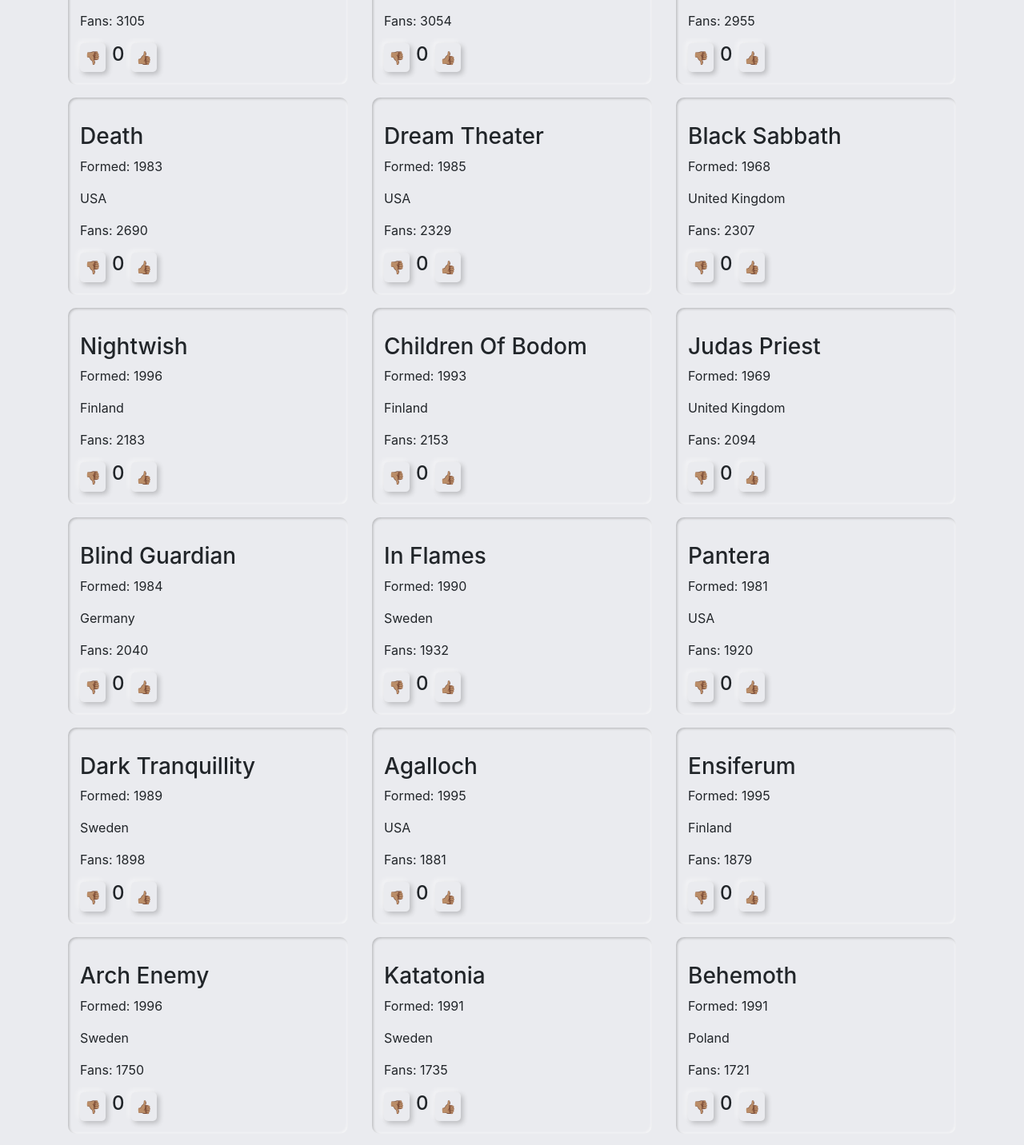
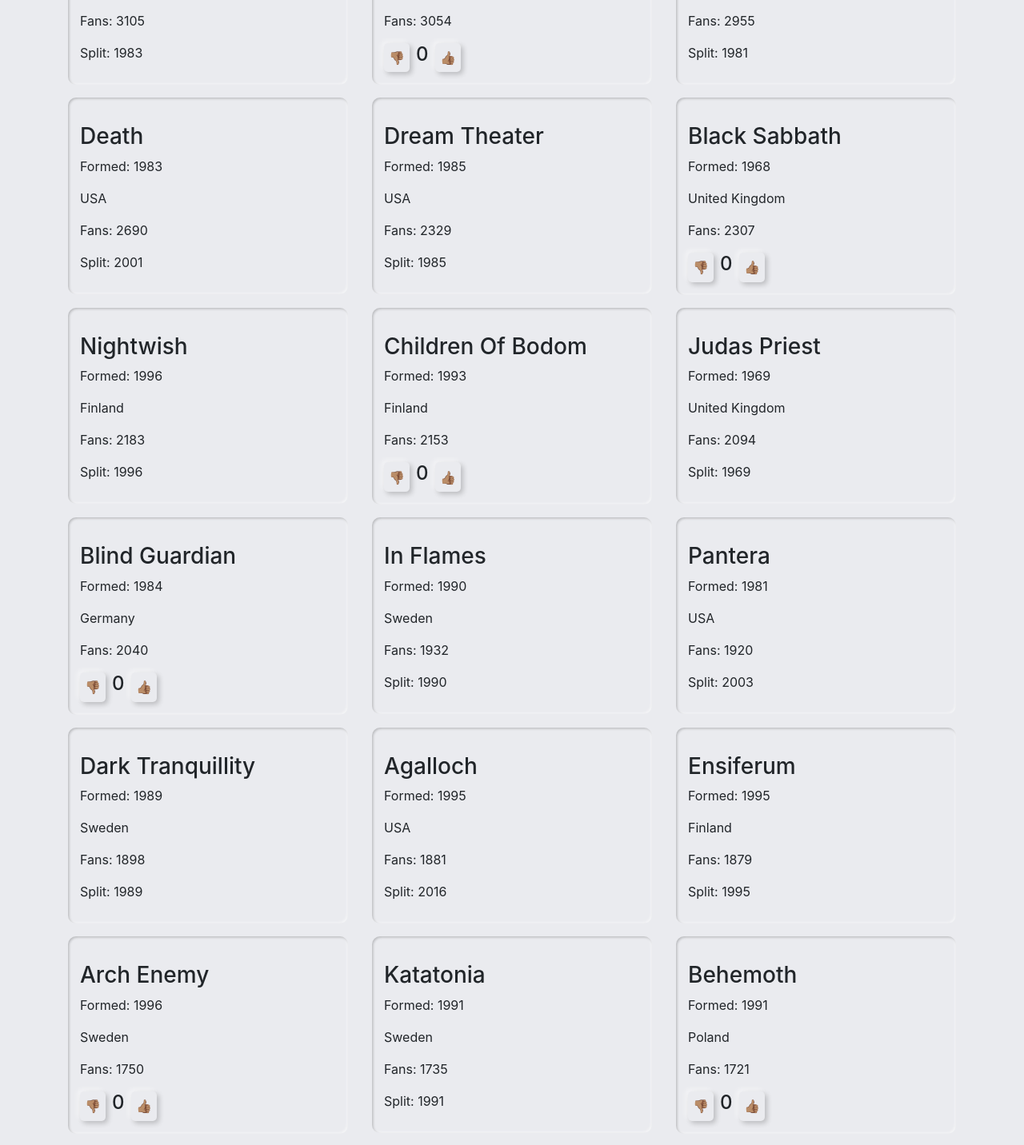
Before and after one commit to tsamantanis/neomorphic-metal-bands, a React (Create React App) app: page / in a window 1280 px wide. Shown: the part 700-2132 px from the top of the page at 80% size. Built offline with nearby package versions, Linux system fonts and the light colour scheme.

Commit message:
Conditional Rendering (Challenge 9)

```diff
--- a/src/App.js
+++ b/src/App.js
@@ -18,7 +18,7 @@
                             formed={ band.formed }
                             origin={ band.origin }
                             fans={ band.fans }
-                            // split={ band.split }
+                            split={ band.split }
                             // style={ band.style }
                         />
                     );
--- a/src/components/Band.js
+++ b/src/components/Band.js
@@ -10,9 +10,10 @@
                             <p>Formed: { props.formed }</p>
                             <p>{ props.origin }</p>
                             <p>Fans: { props.fans }</p>
+                            { props.split !== "-" && <p className="mb-4 pb-1">{"Split: " + props.split}</p> }
                         </div>
                     </div>
-                    <Like />
+                    { props.split === "-" && <Like /> }
                 </div>
             </div>
         </div>
```
